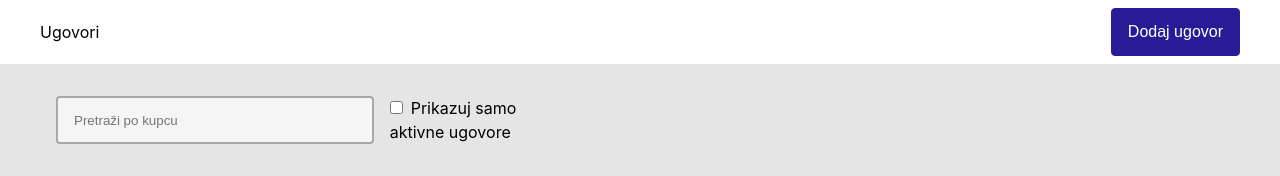
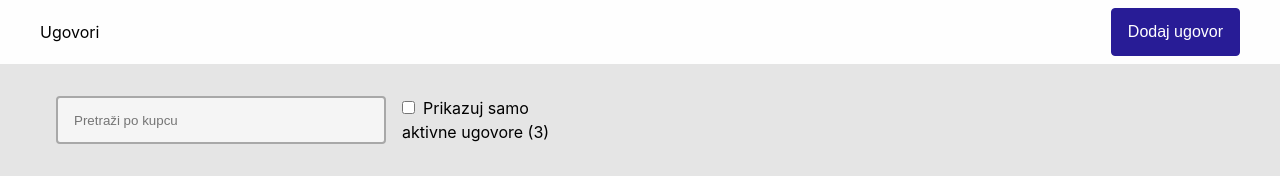
Before and after one commit to vmagjer/zadatak-omega-software-react, a React (Vite) app: page / in a window 1280 px wide. Shown: the top 176 px of the page. Built offline with nearby package versions, Linux system fonts and the light colour scheme.

Commit message:
add count info to filter

```diff
--- a/src/api/contracts.ts
+++ b/src/api/contracts.ts
@@ -64,7 +64,7 @@ function isActive(status: ContractStatus): boolean {
   return contractActivity[status]
 }
 
-const contractActivity: Record<ContractStatus, boolean> = {
+export const contractActivity: Record<ContractStatus, boolean> = {
   KREIRANO: true,
   NARUČENO: true,
   ISPORUČENO: false,
--- a/src/pages/Contracts.tsx
+++ b/src/pages/Contracts.tsx
@@ -1,6 +1,11 @@
 import { useEffect, useState } from "react"
 import "./Contracts.css"
-import { Contract, ContractStatus, getContracts } from "../api/contracts"
+import {
+  Contract,
+  ContractStatus,
+  contractActivity,
+  getContracts,
+} from "../api/contracts"
 import { useNavigate } from "react-router-dom"
 import Layout from "../components/Layout"
 import CMSTable from "../components/CMSTable"
@@ -81,7 +86,11 @@ function ContractsView() {
                   checked={active}
                   onChange={handleActive}
                 />
-                Prikazuj samo aktivne ugovore
+                {`Prikazuj samo aktivne ugovore (${
+                  contracts.filter(
+                    (contract) => contractActivity[contract.status]
+                  ).length
+                })`}
               </label>
             </div>
           </div>
```
